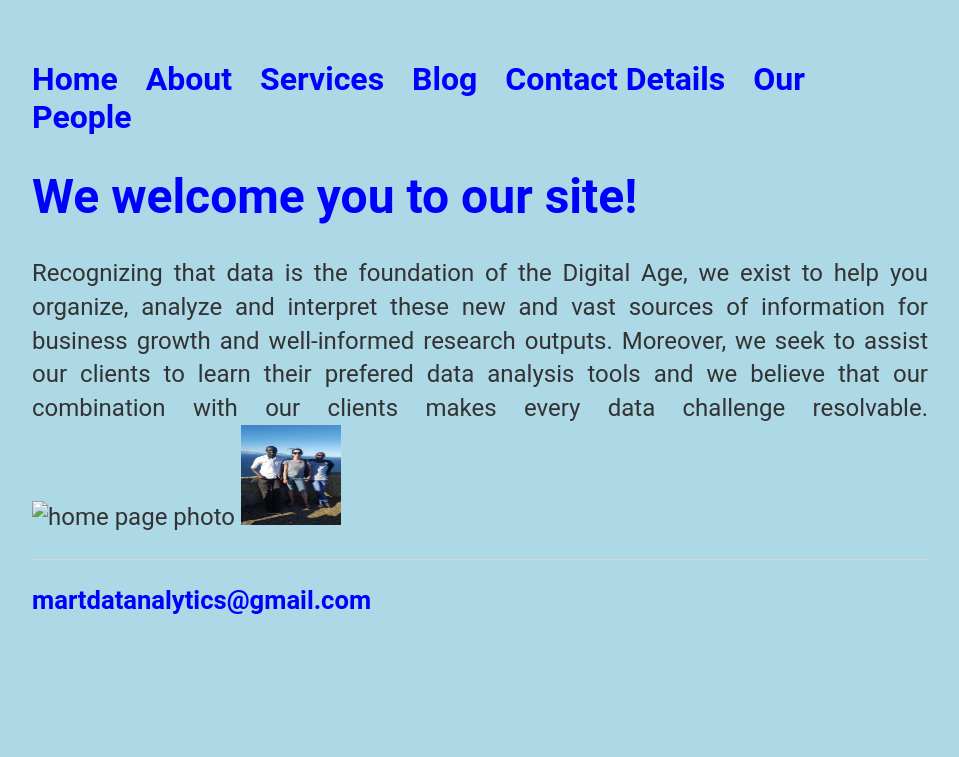
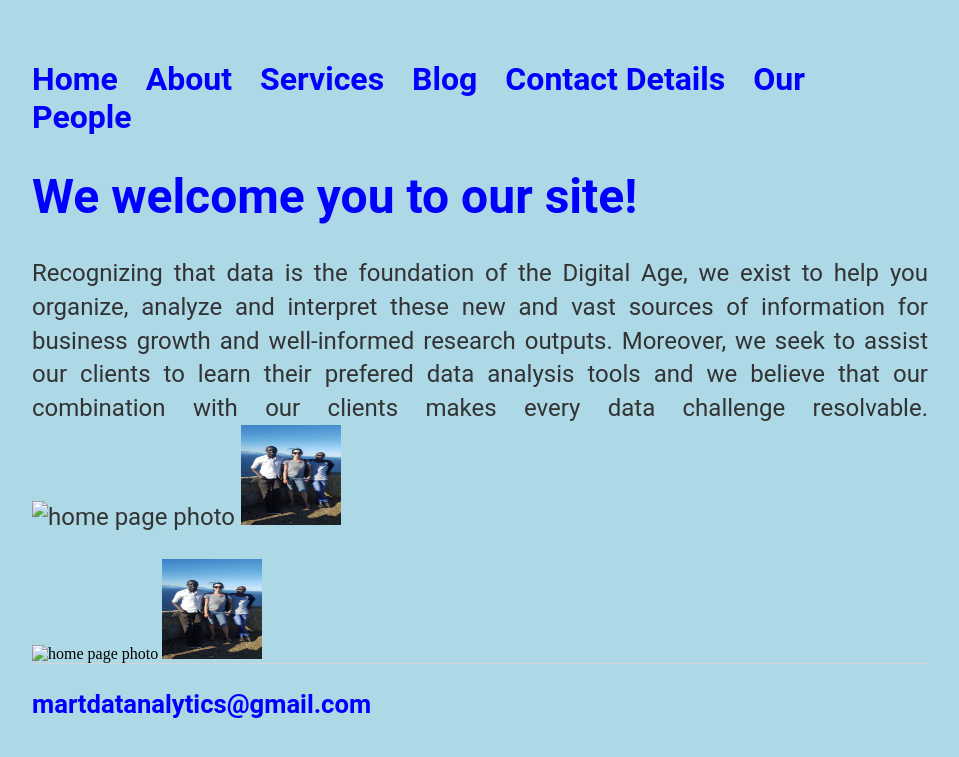
Before and after one commit to martdatanalytics/martdatanalytics.github.io, a Jekyll site: the page built from index.html, in a window 1280 px wide. Shown: the top 757 px of the page, without its empty margins (160-1119 px from the left). Built offline with Jekyll 4.4.1, drawn with Linux system fonts in a browser that asks for light colours.

Commit message:
Update default.html

```diff
--- a/_layouts/default.html
+++ b/_layouts/default.html
@@ -19,7 +19,8 @@
 			<div class="container">
 
 			{{ content }}
-
+			<img scr="/images/Training.jpg", alt="home page photo", width="200', height="200", align="bottom">
+			<img src="/images/Background.jpg",alt="Picture of Martin", width="100", height="100",align="left">
 			</div><!-- /.container -->
 			<footer>
 	    		<ul>
```
